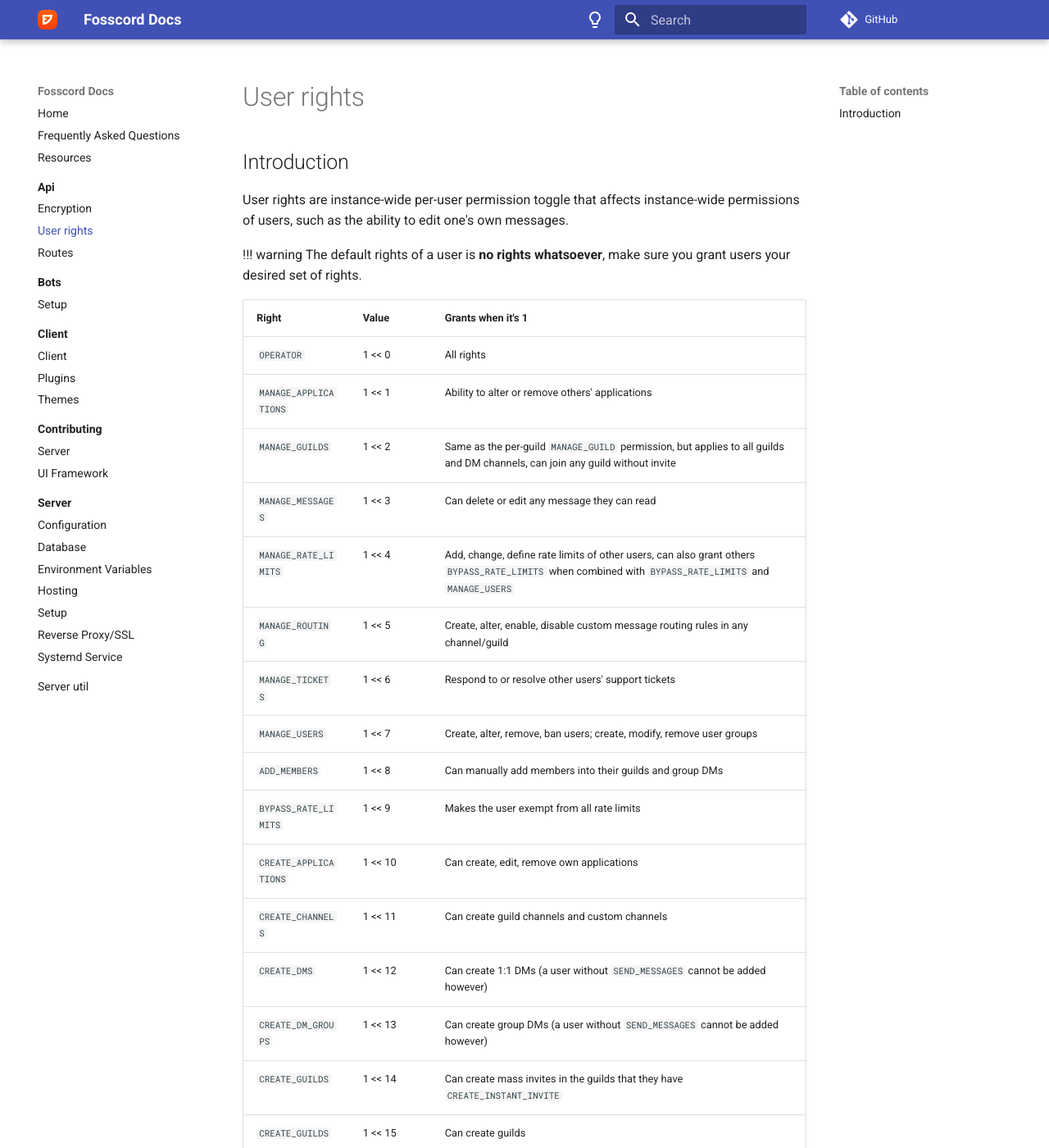
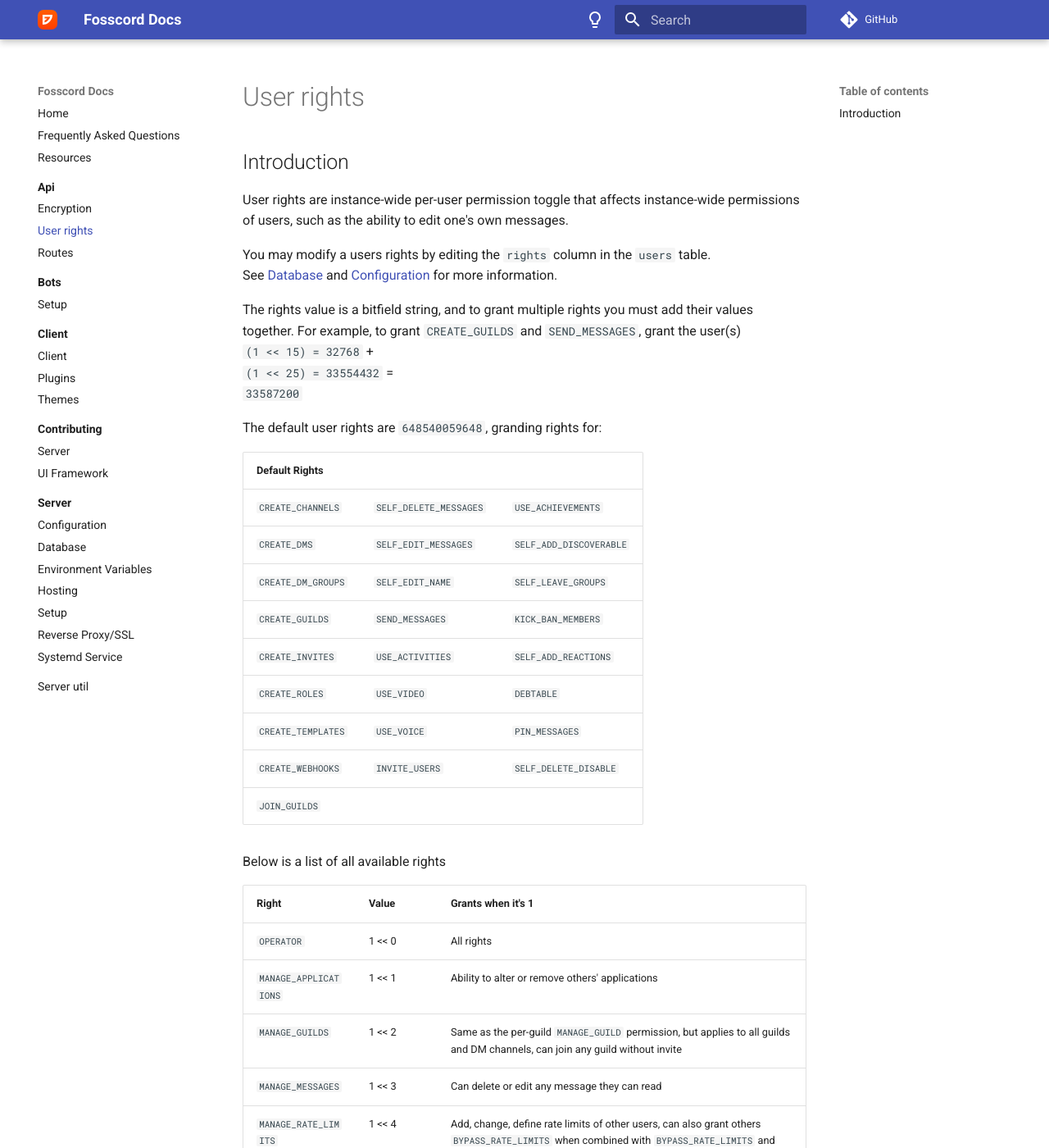
Before and after one commit to spacebarchat/docs, an MkDocs documentation site: the page built from docs/api/rights.md, in a window 1280 px wide and 1400 px high. Shown: the whole window at 82% size. Built offline with MkDocs 1.6.1 and Material for MkDocs 9.7.7, drawn with Linux system fonts in a browser that asks for light colours; comment, search, counter and statistics services are not loaded; some of the changed text lies outside the part shown.

Commit message:
Update rights.md to match fosscord-server/pulls/760

```diff
--- a/docs/api/rights.md
+++ b/docs/api/rights.md
@@ -5,43 +5,73 @@
 User rights are instance-wide per-user permission toggle that affects instance-wide permissions of users,
 such as the ability to edit one's own messages.
 
- !!! warning The default rights of a user is **no rights whatsoever**, make sure you grant users your desired set of rights.
+You may modify a users rights by editing the `rights` column in the `users` table.
+See [Database](/server/database) and [Configuration](/server/configuration) for more information.
 
-| Right                  | Value   | Grants when it's 1                                                                                                                                    |
-| ---------------------- | ------- | ----------------------------------------------------------------------------------------------------------------------------------------------------- |
-| `OPERATOR`             | 1 << 0  | All rights                                                                                                                                            |
-| `MANAGE_APPLICATIONS`  | 1 << 1  | Ability to alter or remove others' applications                                                                                                       |
-| `MANAGE_GUILDS`        | 1 << 2  | Same as the per-guild `MANAGE_GUILD` permission, but applies to all guilds and DM channels, can join any guild without invite                         |
-| `MANAGE_MESSAGES`      | 1 << 3  | Can delete or edit any message they can read                                                                                                          |
-| `MANAGE_RATE_LIMITS`   | 1 << 4  | Add, change, define rate limits of other users, can also grant others `BYPASS_RATE_LIMITS` when combined with `BYPASS_RATE_LIMITS` and `MANAGE_USERS` |
-| `MANAGE_ROUTING`       | 1 << 5  | Create, alter, enable, disable custom message routing rules in any channel/guild                                                                      |
-| `MANAGE_TICKETS`       | 1 << 6  | Respond to or resolve other users' support tickets                                                                                                    |
-| `MANAGE_USERS`         | 1 << 7  | Create, alter, remove, ban users; create, modify, remove user groups                                                                                  |
-| `ADD_MEMBERS`          | 1 << 8  | Can manually add members into their guilds and group DMs                                                                                              |
-| `BYPASS_RATE_LIMITS`   | 1 << 9  | Makes the user exempt from all rate limits                                                                                                            |
-| `CREATE_APPLICATIONS`  | 1 << 10 | Can create, edit, remove own applications                                                                                                             |
-| `CREATE_CHANNELS`      | 1 << 11 | Can create guild channels and custom channels                                                                                                         |
-| `CREATE_DMS`           | 1 << 12 | Can create 1:1 DMs (a user without `SEND_MESSAGES` cannot be added however)                                                                           |
-| `CREATE_DM_GROUPS`     | 1 << 13 | Can create group DMs (a user without `SEND_MESSAGES` cannot be added however)                                                                         |
-| `CREATE_GUILDS`        | 1 << 14 | Can create mass invites in the guilds that they have `CREATE_INSTANT_INVITE`                                                                          |
-| `CREATE_GUILDS`        | 1 << 15 | Can create guilds                                                                                                                                     |
-| `CREATE_ROLES`         | 1 << 16 | Can create roles and per-guild or per-channel permission overrides in the guilds that they have permissions                                           |
-| `CREATE_TEMPLATES`     | 1 << 17 | Can create templates for guilds, custom channels and channels with custom routing                                                                     |
-| `CREATE_WEBHOOKS`      | 1 << 18 | Can create webhooks in the guilds that they have permissions                                                                                          |
-| `JOIN_GUILDS`          | 1 << 19 | Can join guilds by using invites or vanity names                                                                                                      |
-| `PIN_MESSAGES`         | 1 << 20 | Can modify the pinned messages in the guilds that they have permission                                                                                |
-| `SELF_ADD_REACTIONS`   | 1 << 21 | Can react to messages, subject to permissions                                                                                                         |
-| `SELF_DELETE_MESSAGES` | 1 << 22 | Can delete own messages                                                                                                                               |
-| `SELF_EDIT_MESSAGES`   | 1 << 23 | Can edit own messages                                                                                                                                 |
-| `SELF_EDIT_NAME`       | 1 << 24 | Can edit own username, nickname and avatar                                                                                                            |
-| `SEND_MESSAGES`        | 1 << 25 | Can send messages in the channels that they have permissions                                                                                          |
-| `USE_ACTIVITIES`       | 1 << 26 | Can use voice activities, such as watch together or whiteboard                                                                                        |
-| `USE_VIDEO`            | 1 << 27 | Can use video and screenshare in guilds/channels that they have permissions                                                                           |
-| `USE_VOICE`            | 1 << 28 | Can use voice in guilds/channels that they have permissions                                                                                           |
-| `INVITE_USERS`         | 1 << 29 | Can create user-specific invites in the guilds that they have `INVITE_USERS`                                                                          |
-| `SELF_DELETE_DISABLE`  | 1 << 30 | Can delete/disable own account                                                                                                                        |
-| `DEBTABLE`             | 1 << 31 | Can use pay-to-use features once paid                                                                                                                 |
-| `CREDITABLE`           | 1 << 32 | Can earn money using monetization features in the guilds that have `MONETIZATION_ENABLED`                                                             |
+The rights value is a bitfield string, and to grant multiple rights you must add their values together.
+For example, to grant `CREATE_GUILDS` and `SEND_MESSAGES`, grant the user(s)
+`(1 << 15) = 32768` +
+`(1 << 25) = 33554432` =
+`33587200`
 
-Those individual right bits are combined to create the overall rights. Those rights may be granted to individual users
-as well as to user groups.
+The default user rights are `648540059648`, granding rights for:
+
+| Default Rights      |					        |					 		|
+|---------------------|-------------------------|---------------------------|
+| `CREATE_CHANNELS`   | `SELF_DELETE_MESSAGES`  | `USE_ACHIEVEMENTS` 		|
+| `CREATE_DMS`	      | `SELF_EDIT_MESSAGES`    | `SELF_ADD_DISCOVERABLE`	|
+| `CREATE_DM_GROUPS`  | `SELF_EDIT_NAME`	    | `SELF_LEAVE_GROUPS`		|
+| `CREATE_GUILDS`	  | `SEND_MESSAGES` 	    | `KICK_BAN_MEMBERS`		|
+| `CREATE_INVITES`    | `USE_ACTIVITIES`	    | `SELF_ADD_REACTIONS`		|
+| `CREATE_ROLES`	  | `USE_VIDEO`			    | `DEBTABLE`				|
+| `CREATE_TEMPLATES`  | `USE_VOICE`			    | `PIN_MESSAGES`			|
+| `CREATE_WEBHOOKS`   | `INVITE_USERS`		    | `SELF_DELETE_DISABLE`		|
+| `JOIN_GUILDS`	      |							|							|
+
+Below is a list of all available rights
+
+| Right                  	| Value   | Grants when it's 1                                                                                                                                    |
+| --------------------------| ------- | ----------------------------------------------------------------------------------------------------------------------------------------------------- |
+| `OPERATOR`             	| 1 << 0  | All rights                                                                                                                                            |
+| `MANAGE_APPLICATIONS`  	| 1 << 1  | Ability to alter or remove others' applications                                                                                                       |
+| `MANAGE_GUILDS`        	| 1 << 2  | Same as the per-guild `MANAGE_GUILD` permission, but applies to all guilds and DM channels, can join any guild without invite                         |
+| `MANAGE_MESSAGES`      	| 1 << 3  | Can delete or edit any message they can read                                                                                                          |
+| `MANAGE_RATE_LIMITS`   	| 1 << 4  | Add, change, define rate limits of other users, can also grant others `BYPASS_RATE_LIMITS` when combined with `BYPASS_RATE_LIMITS` and `MANAGE_USERS` |
+| `MANAGE_ROUTING`       	| 1 << 5  | Create, alter, enable, disable custom message routing rules in any channel/guild                                                                      |
+| `MANAGE_TICKETS`       	| 1 << 6  | Respond to or resolve other users' support tickets                                                                                                    |
+| `MANAGE_USERS`         	| 1 << 7  | Create, alter, remove, ban users; create, modify, remove user groups                                                                                  |
+| `ADD_MEMBERS`          	| 1 << 8  | Can manually add members into their guilds and group DMs                                                                                              |
+| `BYPASS_RATE_LIMITS`   	| 1 << 9  | Makes the user exempt from all rate limits                                                                                                            |
+| `CREATE_APPLICATIONS`  	| 1 << 10 | Can create, edit, remove own applications                                                                                                             |
+| `CREATE_CHANNELS`      	| 1 << 11 | Can create guild channels and custom channels                                                                                                         |
+| `CREATE_DMS`          	| 1 << 12 | Can create 1:1 DMs (a user without `SEND_MESSAGES` cannot be added however)                                                                           |
+| `CREATE_DM_GROUPS`    	| 1 << 13 | Can create group DMs (a user without `SEND_MESSAGES` cannot be added however)                                                                         |
+| `CREATE_GUILDS`       	| 1 << 14 | Can create guilds															                                                                           |
+| `CREATE_INVITES`      	| 1 << 15 | Can create mass invites in the guilds that they have `CREATE_INSTANT_INVITE`                                                                          |
+| `CREATE_ROLES`        	| 1 << 16 | Can create roles and per-guild or per-channel permission overrides in the guilds that they have permissions                                           |
+| `CREATE_TEMPLATES`     	| 1 << 17 | Can create templates for guilds, custom channels and channels with custom routing                                                                     |
+| `CREATE_WEBHOOKS`     	| 1 << 18 | Can create webhooks in the guilds that they have permissions                                                                                          |
+| `JOIN_GUILDS`         	| 1 << 19 | Can join guilds by using invites or vanity names                                                                                                      |
+| `PIN_MESSAGES`         	| 1 << 20 | Can modify the pinned messages in the guilds that they have permission                                                                                |
+| `SELF_ADD_REACTIONS`   	| 1 << 21 | Can react to messages, subject to permissions                                                                                                         |
+| `SELF_DELETE_MESSAGES` 	| 1 << 22 | Can delete own messages                                                                                                                               |
+| `SELF_EDIT_MESSAGES`   	| 1 << 23 | Can edit own messages                                                                                                                                 |
+| `SELF_EDIT_NAME`       	| 1 << 24 | Can edit own username, nickname and avatar                                                                                                            |
+| `SEND_MESSAGES`        	| 1 << 25 | Can send messages in the channels that they have permissions                                                                                          |
+| `USE_ACTIVITIES`       	| 1 << 26 | Can use voice activities, such as watch together or whiteboard                                                                                        |
+| `USE_VIDEO`            	| 1 << 27 | Can use video and screenshare in guilds/channels that they have permissions                                                                           |
+| `USE_VOICE`            	| 1 << 28 | Can use voice in guilds/channels that they have permissions                                                                                           |
+| `INVITE_USERS`         	| 1 << 29 | Can create user-specific invites in the guilds that they have `INVITE_USERS`                                                                          |
+| `SELF_DELETE_DISABLE`  	| 1 << 30 | Can delete/disable own account                                                                                                                        |
+| `DEBTABLE`            	| 1 << 31 | Can use pay-to-use features once paid                                                                                                                 |
+| `CREDITABLE`           	| 1 << 32 | Can earn money using monetization features in the guilds that have `MONETIZATION_ENABLED`                                                             |
+| `KICK_BAN_MEMBERS`		| 1 << 33 | Can kick or ban guild or group DM members in the guilds/groups that they have KICK_MEMBERS, or BAN_MEMBERS											   |
+| `SELF_LEAVE_GROUPS`	 	| 1 << 34 | Can leave the guilds or group DMs that they joined on their own (one can always leave a guild or group DMs they have been force-added)				   |
+| `PRESENCE`			 	| 1 << 35 | Inverts the presence confidentiality default (OPERATOR's presence is not routed by default, others' are) for a given user							   |
+| `SELF_ADD_DISCOVERABLE`	| 1 << 36 | Can mark discoverable guilds that they have permissions to mark as discoverable																	   |
+| `MANAGE_GUILD_DIRECTORY`	| 1 << 37| Can change anything in the primary guild directory																									   |
+| `POGGERS`				 	| 1 << 38 | Can send confetti, screenshake, random user mention (@someone)																						   |
+| `USE_ACHIEVEMENTS`	 	| 1 << 39 | Can use achievements and cheers																													   |
+| `INITIATE_INTERACTIONS`   | 1 << 40 | Can initiate interactions																															   |
+| `RESPOND_TO_INTERACTIONS` |1 << 41| Can respond to interactions																														   |
+| `SEND_BACKDATED_EVENTS`	| 1 << 42 | Can send backdated events																															   |
```
